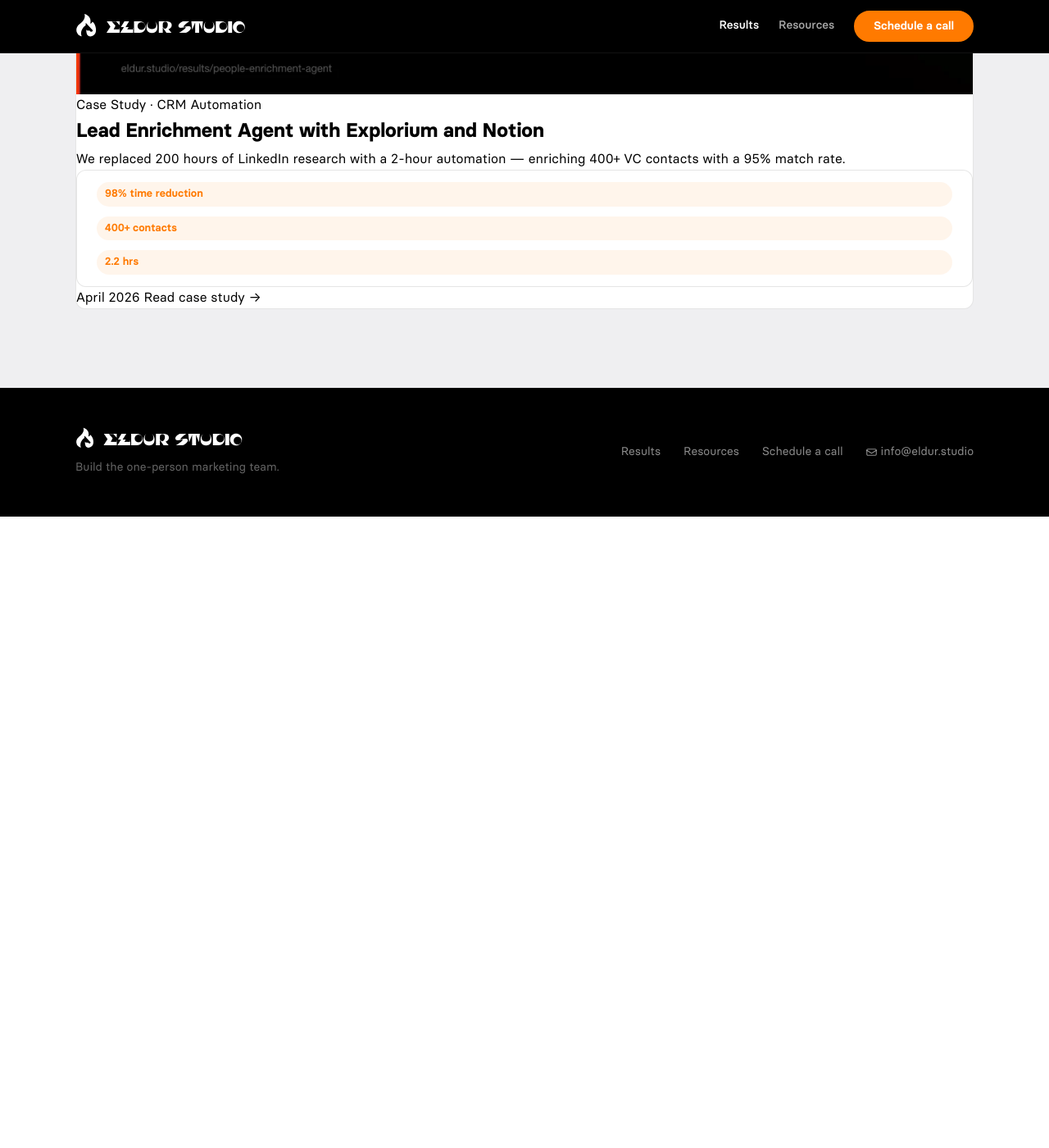
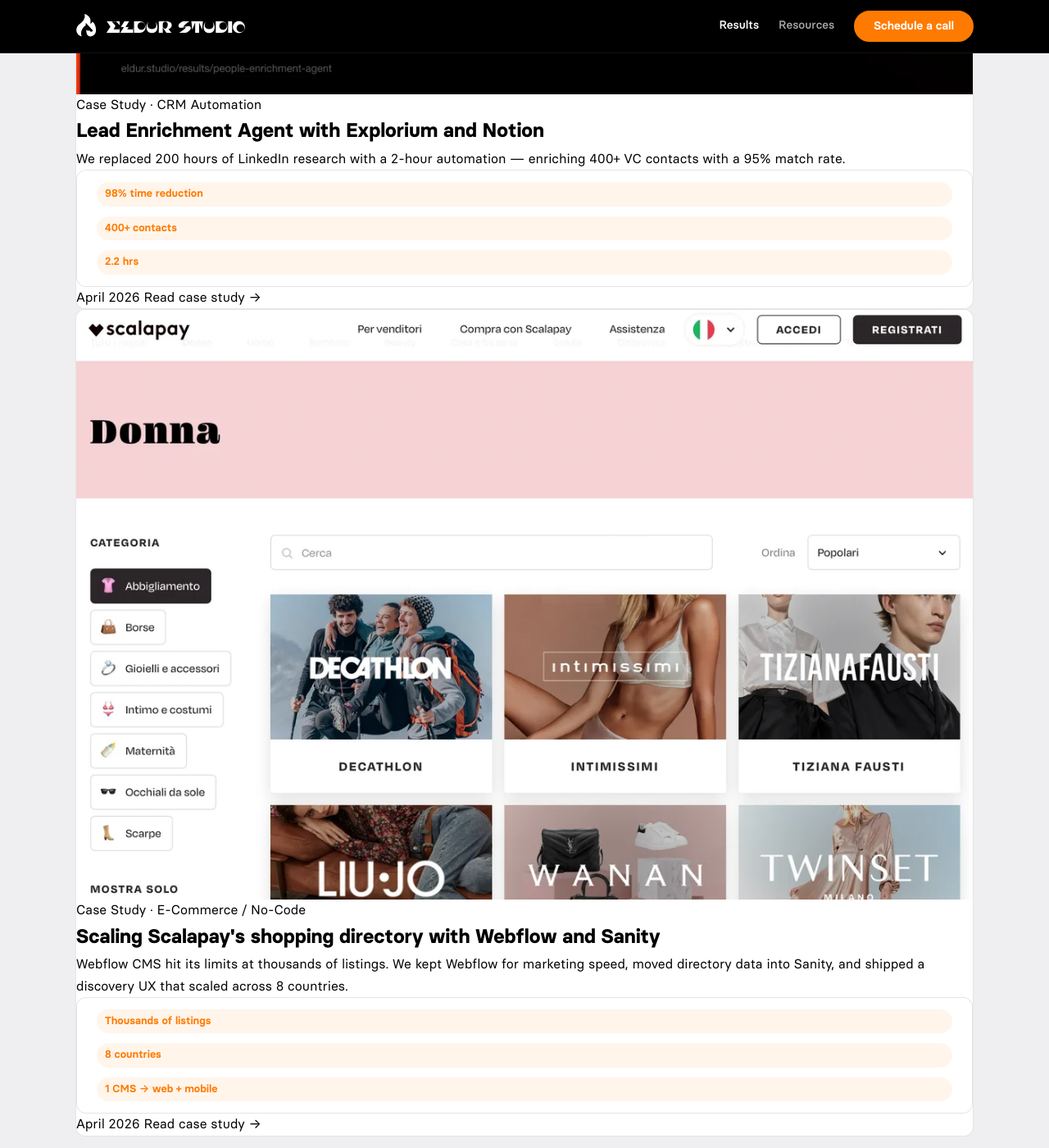
Before and after one commit to UberVero/ES2website, a Jekyll site: the page built from results/index.html, in a window 1280 px wide and 1400 px high, scrolled down 937 px. Shown: the whole window at 82% size. Built offline with Jekyll 4.4.1, drawn with Linux system fonts in a browser that asks for light colours; comment, search, counter and statistics services are not loaded; before the commit the page ends 1567 px from its top, so only the background shows below that.

Commit message:
feat: add Scalapay case study at /results/scalapay-webflow-directory-headless-cms/
- New static case study page with hero, problem, phases, architecture,
  outcome, testimonial, and CTA sections
- Images downloaded and optimized locally (filters.webp, algolia-search.gif,
  architecture.webp) — no expiring Notion/AWS URLs
- Compact dark phases strip replacing the gray timeline for better legibility
- Added .cs-blockquote and .phases-strip CSS to results.css
- Added Scalapay card to results/index.html listing page
- Added scripts/download-case-study-images.js as reusable pattern

Co-Authored-By: Claude Sonnet 4.6 <noreply@anthropic.com>

```diff
--- a/results.css
+++ b/results.css
@@ -742,6 +742,101 @@
   padding-bottom: 20px;
 }
 
+/* ── Compact phases strip (linear horizontal layout) ── */
+.phases-strip {
+  display: grid;
+  grid-template-columns: repeat(4, 1fr);
+  border: 1px solid rgba(255, 255, 255, 0.1);
+  border-radius: var(--radius);
+  overflow: hidden;
+}
+
+.phase-item {
+  padding: 24px 20px;
+  border-right: 1px solid rgba(255, 255, 255, 0.1);
+}
+
+.phase-item:last-child {
+  border-right: none;
+}
+
+.phase-item__num {
+  font-size: 11px;
+  font-weight: 700;
+  letter-spacing: 0.12em;
+  text-transform: uppercase;
+  color: var(--orange);
+  margin-bottom: 10px;
+}
+
+.phase-item__title {
+  font-size: 15px;
+  font-weight: 700;
+  color: var(--white);
+  margin-bottom: 8px;
+  line-height: 1.3;
+}
+
+.phase-item__desc {
+  font-size: 13px;
+  line-height: 1.6;
+  color: var(--text-muted);
+}
+
+@media (max-width: 960px) {
+  .phases-strip {
+    grid-template-columns: repeat(2, 1fr);
+  }
+  .phase-item:nth-child(2) {
+    border-right: none;
+  }
+  .phase-item:nth-child(1),
+  .phase-item:nth-child(2) {
+    border-bottom: 1px solid rgba(255, 255, 255, 0.1);
+  }
+}
+
+@media (max-width: 480px) {
+  .phases-strip {
+    grid-template-columns: 1fr;
+  }
+  .phase-item {
+    border-right: none;
+    border-bottom: 1px solid rgba(255, 255, 255, 0.1);
+  }
+  .phase-item:last-child {
+    border-bottom: none;
+  }
+  .phase-item:nth-child(2) {
+    border-bottom: 1px solid rgba(255, 255, 255, 0.1);
+  }
+}
+
+/* ── Testimonial blockquote ── */
+.cs-blockquote {
+  background: var(--gray);
+  border-left: 4px solid var(--orange);
+  border-radius: 0 var(--radius) var(--radius) 0;
+  padding: 32px 36px;
+  margin: 0;
+}
+
+.cs-blockquote p {
+  font-size: 18px;
+  line-height: 1.7;
+  color: #222;
+  font-style: italic;
+  margin-bottom: 16px;
+}
+
+.cs-blockquote cite {
+  font-size: 14px;
+  font-weight: 700;
+  color: var(--orange);
+  font-style: normal;
+  letter-spacing: 0.04em;
+}
+
 /* ── Responsive ── */
 @media (max-width: 960px) {
   .cs-feature-cards {
--- a/results/index.html
+++ b/results/index.html
@@ -107,6 +107,27 @@ permalink: /results/
           </div>
         </article>
 
+        <!-- Case study 2: Scalapay Directory -->
+        <article class="card--case-study">
+          <div class="card__cover">
+            <img src="/results/scalapay-webflow-directory-headless-cms/filters.webp" alt="Scalapay merchant directory with emoji filtering UI" loading="lazy">
+          </div>
+          <div class="card__body">
+            <p class="card__eyebrow">Case Study · E-Commerce / No-Code</p>
+            <h2 class="card__title">Scaling Scalapay's shopping directory with Webflow and Sanity</h2>
+            <p class="card__excerpt">Webflow CMS hit its limits at thousands of listings. We kept Webflow for marketing speed, moved directory data into Sanity, and shipped a discovery UX that scaled across 8 countries.</p>
+          </div>
+          <div class="card--case-study card__stats">
+            <span class="card__stat">Thousands of listings</span>
+            <span class="card__stat">8 countries</span>
+            <span class="card__stat">1 CMS → web + mobile</span>
+          </div>
+          <div class="card__footer">
+            <span class="card__date">April 2026</span>
+            <a href="/results/scalapay-webflow-directory-headless-cms/" class="card__readmore">Read case study →</a>
+          </div>
+        </article>
+
       </div>
     </div>
   </main>
```
Also changed, not shown: results/scalapay-webflow-directory-headless-cms/index.html (added, +467 -0 lines), scripts/download-case-study-images.js (added, +76 -0 lines), results/scalapay-webflow-directory-headless-cms/architecture.webp (added), results/scalapay-webflow-directory-headless-cms/filters.webp (added), 1 other file.
